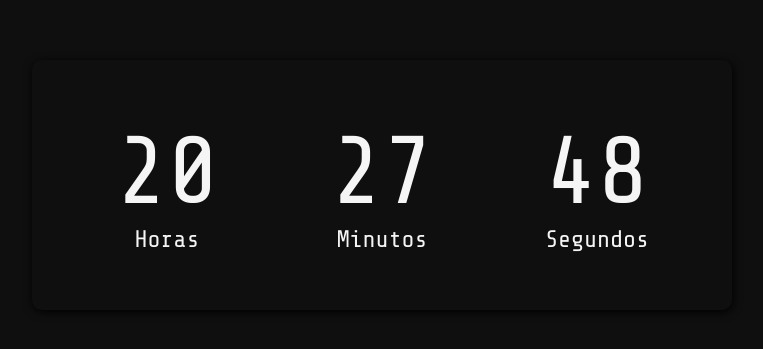
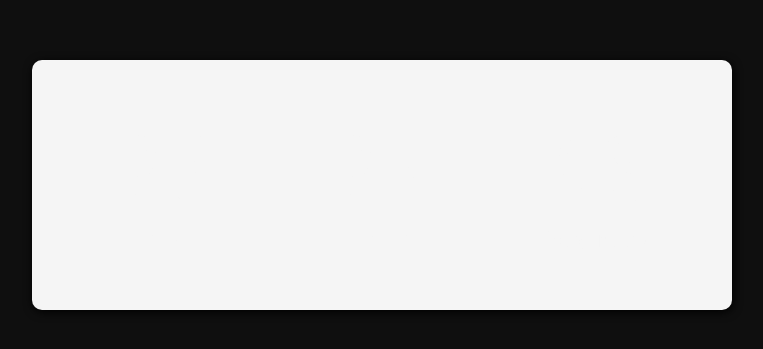
Before and after one commit to Rafael-M-Silva/watch, a plain HTML site: page index.html in a window 1280 px wide. Shown: the part 215-564 px from the top of the page, without its empty margins (258-1021 px from the left). Drawn offline with nearby package versions, Linux system fonts and the light colour scheme.

Commit message:
atualização css
fundo branco no relógio

```diff
--- a/css/style.css
+++ b/css/style.css
@@ -17,7 +17,7 @@ main{
 }
 
 .hours{
-    background: -moz-linear-gradient(-45deg, rgba(242,246,248,1) 0%, rgba(216,225,231,1) 50%, rgba(181,198,208,1) 51%, rgba(224,239,249,1) 100%);
+    background: whitesmoke;;
     display: flex;
     justify-content: space-evenly;
     align-items: center;
```
